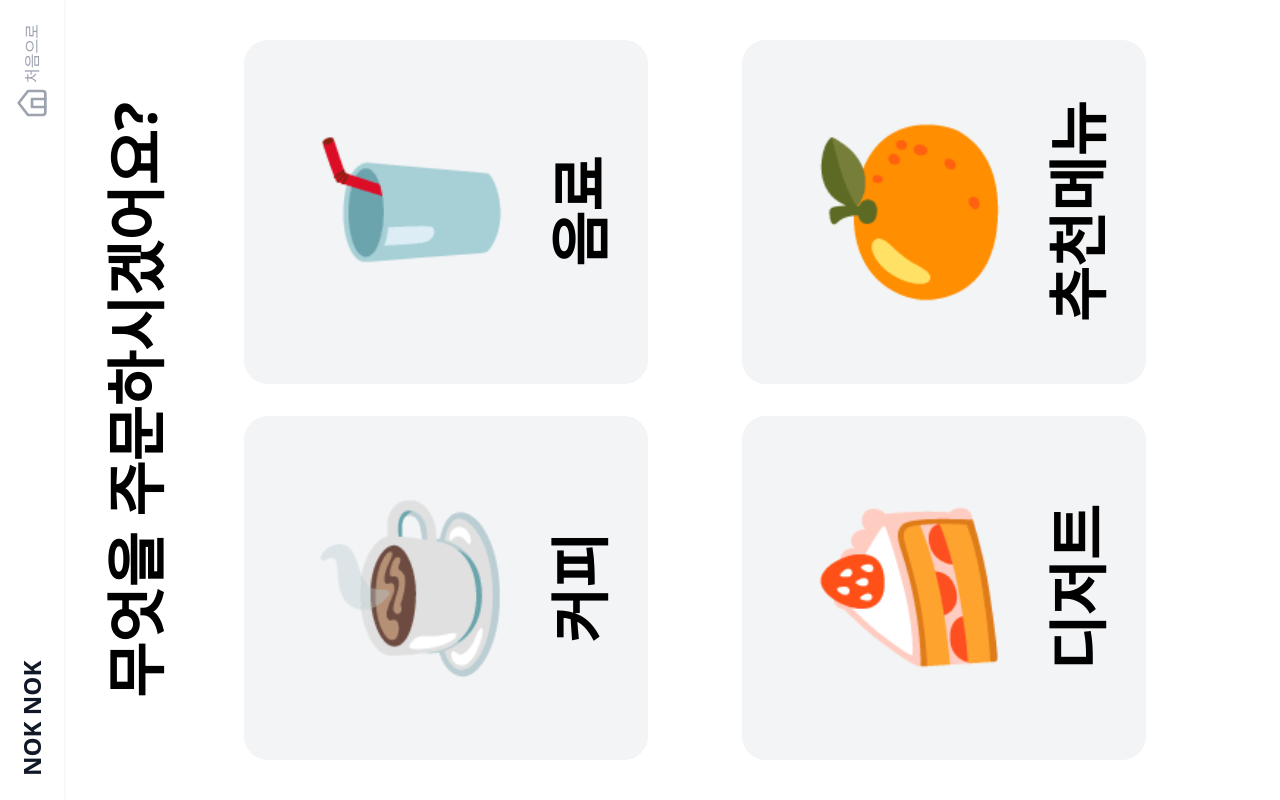
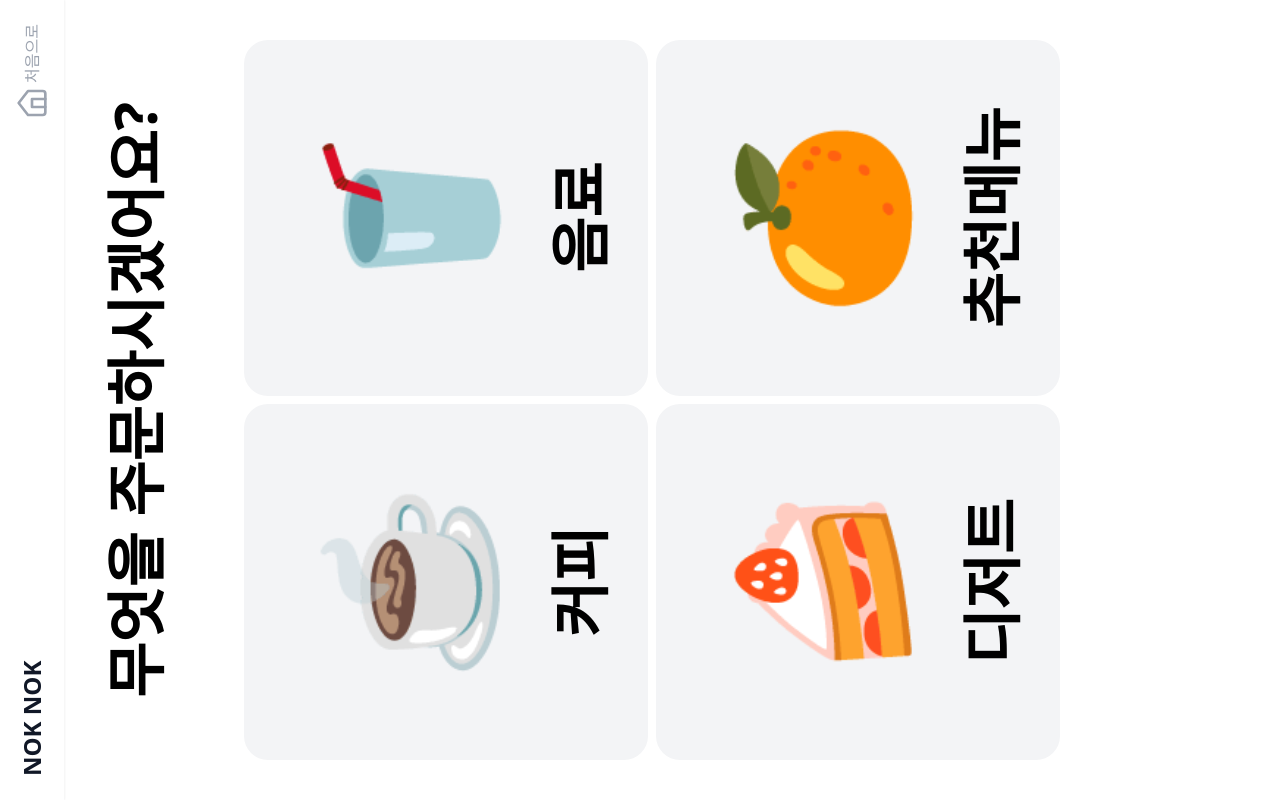
Before and after one commit to lgcns4team/frontend, a React (Vite) app: page /easy in a window 1280 px wide. Built offline with nearby package versions, Linux system fonts and the light colour scheme; no server answers.

Commit message:
fix easy grid 간격

```diff
--- a/src/pages/EasyOrder.tsx
+++ b/src/pages/EasyOrder.tsx
@@ -177,7 +177,7 @@ export default function EasyOrder() {
               </div>
 
               <div className="flex-1 flex justify-center overflow-y-auto">
-                <div className="grid grid-cols-2 gap-8 w-full max-w-4xl pb-8">
+                <div className="grid grid-cols-2 gap-x-2 gap-y-2 w-full max-w-[720px] pb-2 mx-auto place-content-start">
                   {EASY_CATEGORIES.map((cat) => (
                     <button
                       key={cat.key}
```
